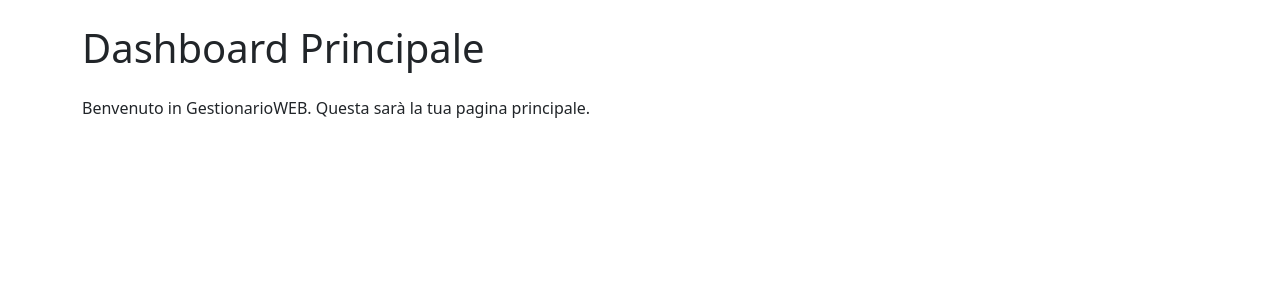
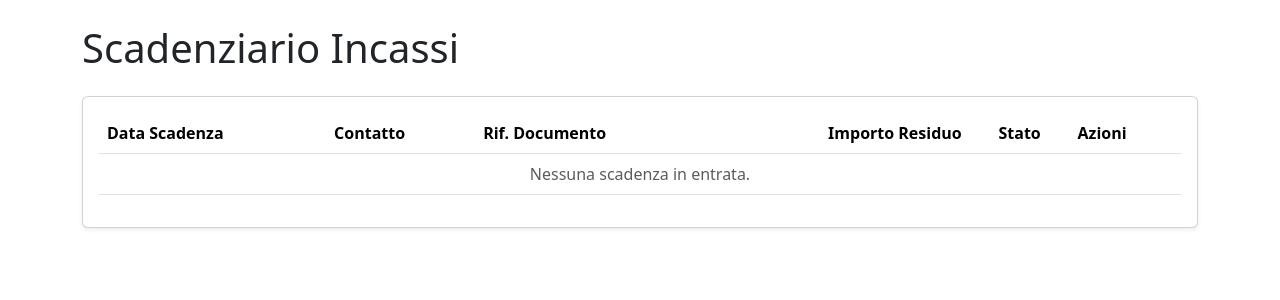
Before and after one commit to stefincarico/NewGestiDjango, a Django app: page / in a window 1280 px wide. Shown: the part 56-356 px from the top of the page. Run offline with Django 5.2, Linux system fonts and the light colour scheme; the visitor is signed in with stand-in values (Sample User, id 1); data that the repository does not hold is empty; some libraries are stand-ins or nearby versions.

Commit message:
Form paga scadenza

```diff
--- a/dashboard/templates/dashboard/dashboard.html
+++ b/dashboard/templates/dashboard/dashboard.html
@@ -4,7 +4,57 @@
 {% block title %}Dashboard - GestionarioWEB{% endblock %}
 
 {% block content %}
-    <h1 class="mb-4">Dashboard Principale</h1>
-    <p>Benvenuto in GestionarioWEB. Questa sarà la tua pagina principale.</p>
-    <!-- Qui in futuro metteremo le tabelle e i grafici -->
+<div class="row">
+    <div class="col-12">
+        <h1 class="mb-4">Scadenziario Incassi</h1>
+        <div class="card shadow-sm">
+            <div class="card-body">
+                <table class="table table-hover">
+                    <thead>
+                        <tr>
+                            <th>Data Scadenza</th>
+                            <th>Contatto</th>
+                            <th>Rif. Documento</th>
+                            <th class="text-end">Importo Residuo</th>
+                            <th class="text-center">Stato</th>
+                            <th>Azioni</th>
+                        </tr>
+                    </thead>
+                    <tbody>
+                        {% for scadenza in scadenze_in_entrata %}
+                            <tr class="{% if scadenza.is_scaduta %}table-danger{% endif %}">
+                                <td>{{ scadenza.data_scadenza|date:"d/m/Y" }}</td>
+                                <td>{{ scadenza.anagrafica }}</td>
+                                <td>{{ scadenza.documento.numero_documento }}</td>
+                                <td class="text-end fw-bold">{{ scadenza.importo_residuo }} €</td>
+                                <td class="text-center">
+                                    <span class="badge
+                                        {% if scadenza.stato == 'Aperta' %}bg-warning text-dark
+                                        {% elif scadenza.stato == 'Parziale' %}bg-info text-dark
+                                        {% endif %}">
+                                        {{ scadenza.get_stato_display }}
+                                    </span>
+                                </td>
+                                <td>
+                                        <!-- Questo è il pulsante HTMX -->
+                                    <button class="btn btn-sm btn-primary"
+                                            hx-get="{% url 'registra_pagamento_form' scadenza.id %}"
+                                            hx-target="#payment-form-placeholder-{{ scadenza.id }}"
+                                            hx-swap="outerHTML">
+                                        Paga
+                                    </button>
+                                </td>
+                            </tr>
+                            <tr id="payment-form-placeholder-{{ scadenza.id }}"></tr>
+                        {% empty %}
+                            <tr>
+                                <td colspan="6" class="text-center text-muted">Nessuna scadenza in entrata.</td>
+                            </tr>
+                        {% endfor %}
+                    </tbody>
+                </table>
+            </div>
+        </div>
+    </div>
+</div>
 {% endblock %}
--- a/dashboard/urls.py
+++ b/dashboard/urls.py
@@ -1,10 +1,11 @@
 # in dashboard/urls.py
 from django.urls import path
 from django.contrib.auth import views as auth_views
-from .views import dashboard_view
+from .views import dashboard_view, registra_pagamento_form
 
 urlpatterns = [
     path('', dashboard_view, name='dashboard'),
     path('login/', auth_views.LoginView.as_view(template_name='dashboard/login.html'), name='login'),
     path('logout/', auth_views.LogoutView.as_view(), name='logout'),
+    path('scadenza/<int:scadenza_id>/registra-pagamento/', registra_pagamento_form, name='registra_pagamento_form'),
 ]
--- a/dashboard/views.py
+++ b/dashboard/views.py
@@ -1,10 +1,44 @@
 from django.shortcuts import render
 from django.contrib.auth.decorators import login_required
+from django.utils import timezone
+from django.shortcuts import get_object_or_404
+from core.models import PrimaNota, ContoFinanziario, Scadenza
 
 # Create your views here.
 
 @login_required
 def dashboard_view(request):
-    # Per ora, questa vista fa solo una cosa: mostra la pagina della dashboard.
-    # In futuro, qui recupereremo i dati da passare al template.
-    return render(request, 'dashboard/dashboard.html')
+    oggi = timezone.now().date()
+
+    # Recupera le prossime 10 scadenze di INCASSO non ancora saldate
+    scadenze_in_entrata = Scadenza.objects.filter(
+        tipo_scadenza=Scadenza.TipoScadenza.INCASSO,
+        stato__in=[Scadenza.StatoScadenza.APERTA, Scadenza.StatoScadenza.PAGATA_PARZIALMENTE]
+    ).order_by('data_scadenza')[:10] # Ordina per data e prendi le prime 10
+
+    context = {
+        'scadenze_in_entrata': scadenze_in_entrata
+    }
+    return render(request, 'dashboard/dashboard.html', context)
+
+@login_required
+def registra_pagamento_form(request, scadenza_id):
+    scadenza = get_object_or_404(Scadenza, pk=scadenza_id)
+
+    # Dati iniziali per il form di PrimaNota
+    initial_data = {
+        'tipo_movimento': scadenza.tipo_scadenza,
+        'descrizione': f"SALDO SCAD. DOC. {scadenza.documento.numero_documento}",
+        'importo': scadenza.importo_residuo,
+        'data': timezone.now().date(),
+    }
+
+    # Qui in futuro useremo un Django Form per validazione.
+    # Per ora, passiamo i dati e la lista dei conti.
+    context = {
+        'scadenza': scadenza,
+        'initial_data': initial_data,
+        'conti_finanziari': ContoFinanziario.objects.filter(attivo=True)
+    }
+    # NOTA: Restituiamo un template "parziale", senza estendere base.html
+    return render(request, 'dashboard/partials/form_pagamento.html', context)
```
Also changed, not shown: dashboard/templates/dashboard/partials/form_pagamento.html (added, +32 -0 lines).
